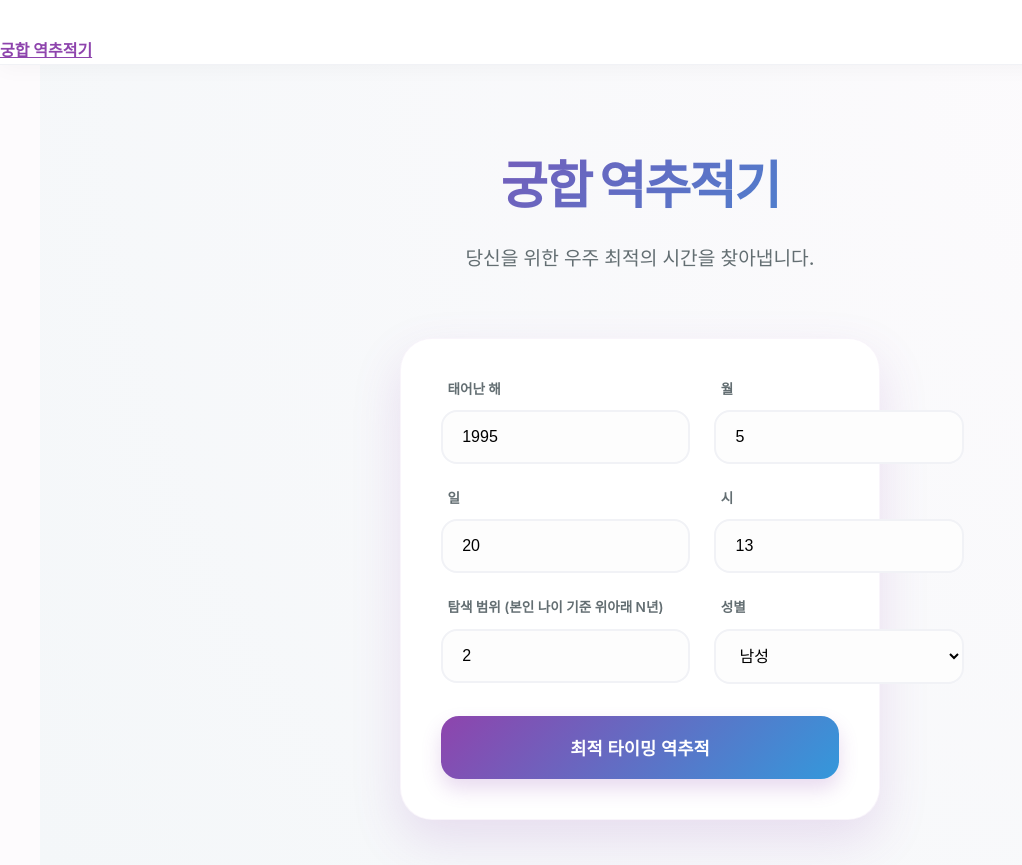
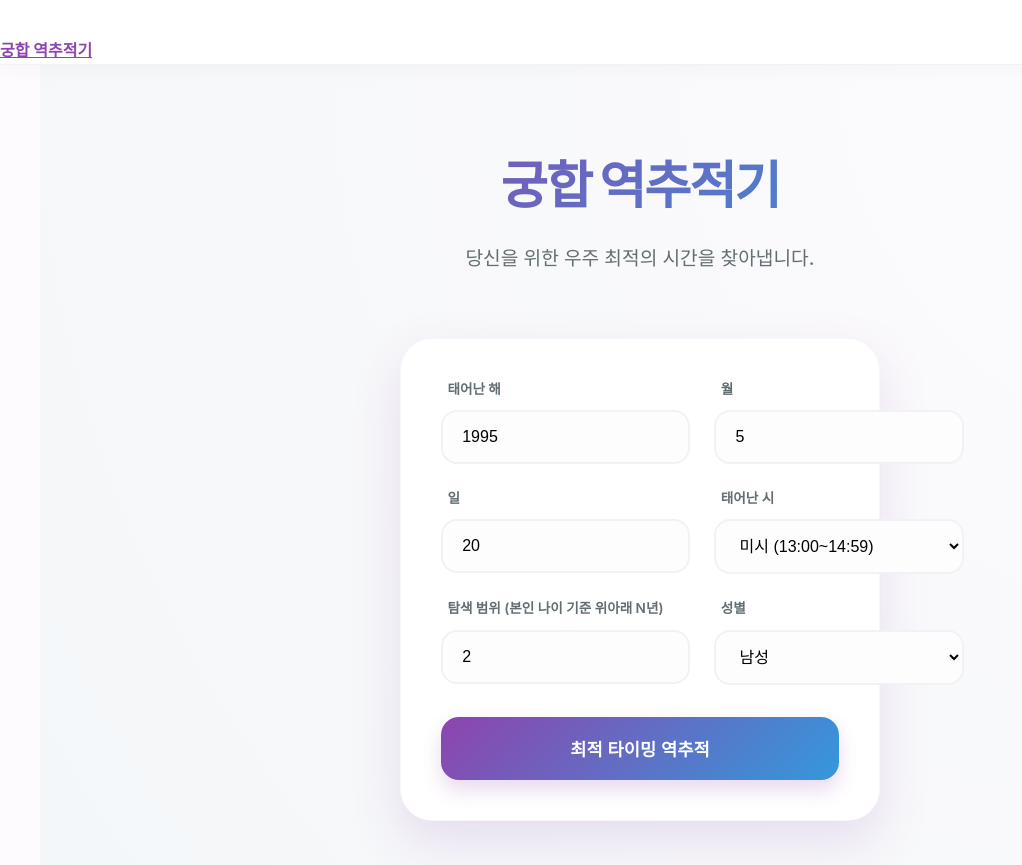
Before and after one commit to gitnewbb/saju_findbest, a Next.js app: page / in a window 1280 px wide. Shown: the whole page, without its empty margins (0-1022 px from the left). Built offline with nearby package versions, Linux system fonts and the light colour scheme.

Commit message:
Feat: 사주팔자 시간 입력 자축인묘 형태로 변경

```diff
--- a/src/components/SajuForm.tsx
+++ b/src/components/SajuForm.tsx
@@ -6,7 +6,7 @@ interface SajuData {
   birthYear: string;
   birthMonth: string;
   birthDay: string;
-  birthTime: string;
+  birthTime: string; // 지지 (예: '자', '축')
   gender: 'male' | 'female';
   rangeYears: string;
 }
@@ -16,12 +16,27 @@ interface Props {
   buttonText?: string;
 }
 
+const timeOptions = [
+  { label: '자시 (23:00~00:59)', value: '23' },
+  { label: '축시 (01:00~02:59)', value: '1' },
+  { label: '인시 (03:00~04:59)', value: '3' },
+  { label: '묘시 (05:00~06:59)', value: '5' },
+  { label: '진시 (07:00~08:59)', value: '7' },
+  { label: '사시 (09:00~10:59)', value: '9' },
+  { label: '오시 (11:00~12:59)', value: '11' },
+  { label: '미시 (13:00~14:59)', value: '13' },
+  { label: '신시 (15:00~16:59)', value: '15' },
+  { label: '유시 (17:00~18:59)', value: '17' },
+  { label: '술시 (19:00~20:59)', value: '19' },
+  { label: '해시 (21:00~22:59)', value: '21' },
+];
+
 export default function SajuForm({ onSubmit, buttonText = "운명 찾기" }: Props) {
   const [formData, setFormData] = useState<SajuData>({
     birthYear: '1995',
     birthMonth: '5',
     birthDay: '20',
-    birthTime: '13',
+    birthTime: '13', // 기본값 미시
     gender: 'male',
     rangeYears: '2'
   });
@@ -53,8 +68,14 @@ export default function SajuForm({ onSubmit, buttonText = "운명 찾기" }: Pro
             <input type="number" name="birthDay" value={formData.birthDay} onChange={handleChange} required className={styles.stylishInput} />
           </div>
           <div className={styles.fieldGroup}>
-            <label className={styles.label}>시</label>
-            <input type="number" name="birthTime" value={formData.birthTime} onChange={handleChange} required className={styles.stylishInput} />
+            <label className={styles.label}>태어난 시</label>
+            <select name="birthTime" value={formData.birthTime} onChange={handleChange} className={styles.stylishSelect}>
+              {timeOptions.map(option => (
+                <option key={option.value} value={option.value}>
+                  {option.label}
+                </option>
+              ))}
+            </select>
           </div>
           <div className={styles.fieldGroup}>
             <label className={styles.label}>탐색 범위 (본인 나이 기준 위아래 N년)</label>
```
